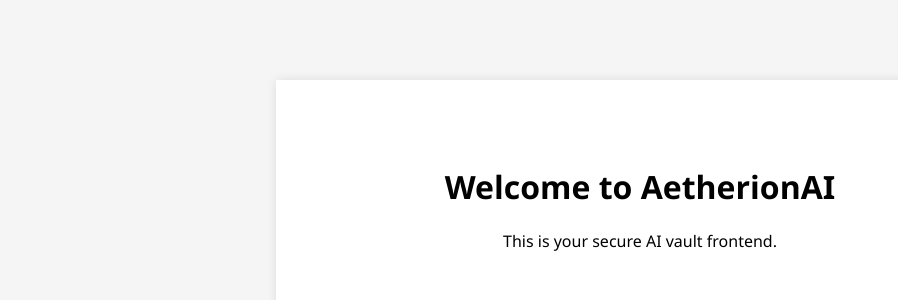
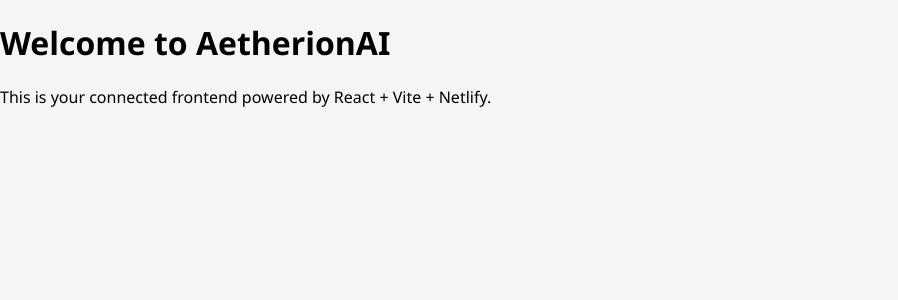
Before and after one commit to workinghard90/Aetherion, a React app in the folder frontend/: page / in a window 1280 px wide. Shown: the top 300 px of the page, without its empty margins (0-898 px from the left). Built offline with nearby package versions, Linux system fonts and the light colour scheme.

Commit message:
Update App.jsx

```diff
--- a/frontend/src/App.jsx
+++ b/frontend/src/App.jsx
@@ -1,11 +1,11 @@
 import React from "react";
-import "./App.css";
+import api from "./api";
 
 function App() {
   return (
-    <div className="App">
+    <div className="container">
       <h1>Welcome to AetherionAI</h1>
-      <p>This is your secure AI vault frontend.</p>
+      <p>This is your connected frontend powered by React + Vite + Netlify.</p>
     </div>
   );
 }
```
